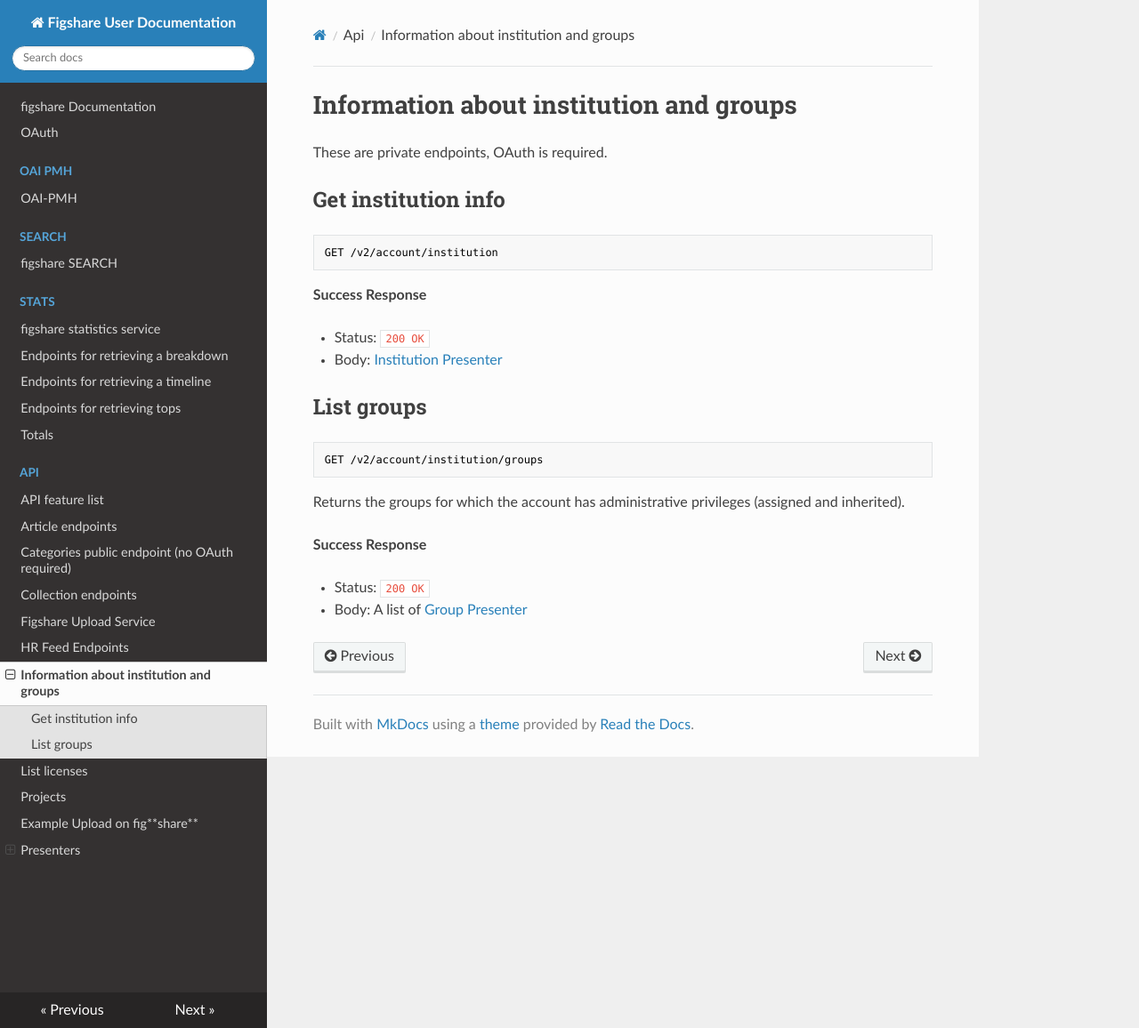
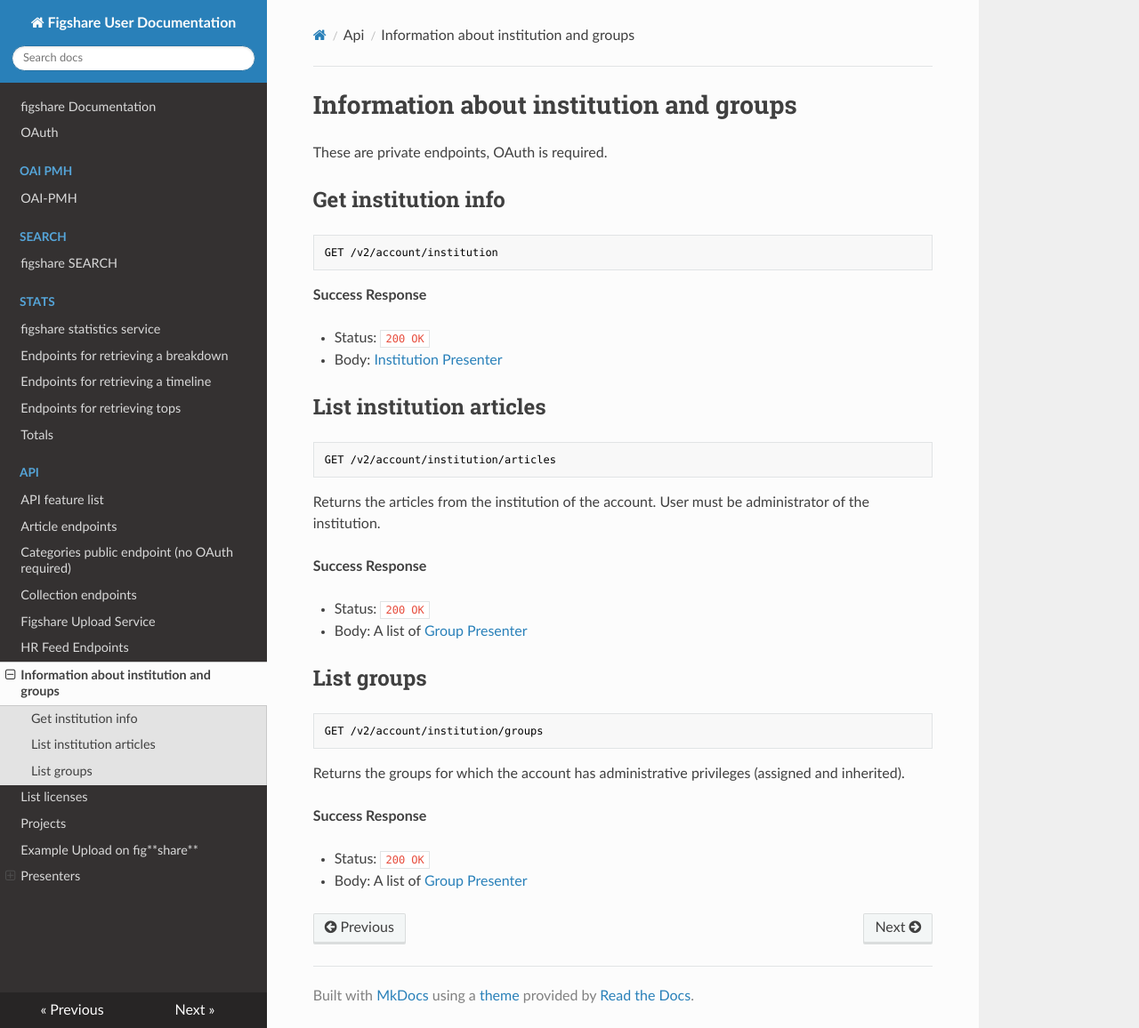
Before and after one commit to figshare/user_documentation, an MkDocs documentation site: the page built from docs/api/institution_and_groups.md, in a window 1280 px wide and 1156 px high. Shown: the whole window at 89% size. Built offline with MkDocs 1.6.1, drawn with Linux system fonts in a browser that asks for light colours; nearby versions of some CDN libraries.

Commit message:
FIG-9338(api_institutions): add institution articles endpoint swagger

```diff
--- a/docs/api/institution_and_groups.md
+++ b/docs/api/institution_and_groups.md
@@ -12,6 +12,18 @@
 * Body: [Institution Presenter](presenters/institution.md)
 
 
+## List institution articles
+
+    GET /v2/account/institution/articles
+
+Returns the articles from the institution of the account. User must be administrator of the institution.
+
+**Success Response**
+
+* Status: `200 OK`
+* Body: A list of [Group Presenter](presenters/group.md)
+
+
 ## List groups
 
     GET /v2/account/institution/groups
```
Also changed, not shown: 1 other file.
